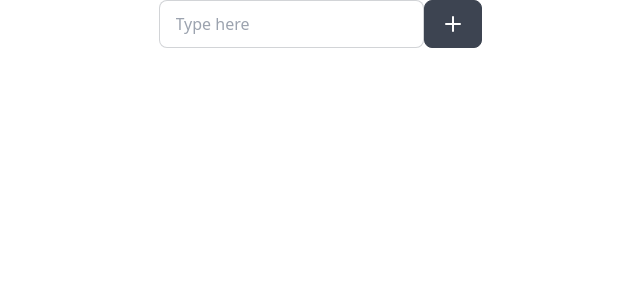
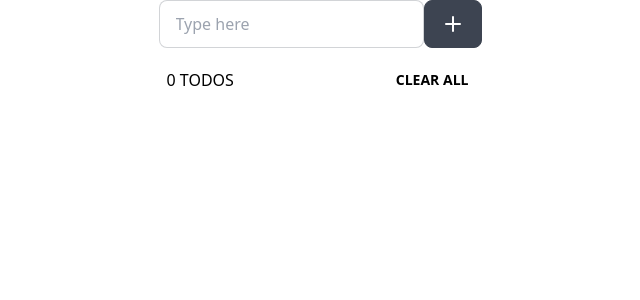
Before and after one commit to CrveniFlash/Im-pissed...todo, a React (Vite) app: page / in a window 1280 px wide. Shown: the top 300 px of the page, without its empty margins (320-960 px from the left). Built offline with nearby package versions, Linux system fonts and the light colour scheme.

Commit message:
halfway done

```diff
--- a/src/App.jsx
+++ b/src/App.jsx
@@ -1,7 +1,6 @@
 import { useState } from 'react'
 import AddTodo from './components/TodoList'
 import './App.css'
-import Form from './components/Form'
 
 function App() {
   return (
--- /dev/null
+++ b/src/components/Button.jsx
@@ -0,0 +1,7 @@
+
+export default function DelButton({children, onClick, className}) {
+
+    return (
+        <button className={className}  onClick={onClick}> {children} </button>
+    )
+}
--- /dev/null
+++ b/src/components/ClearData.jsx
@@ -0,0 +1,16 @@
+import DelButton from "./Button"
+
+
+export default function TodoAppInfo({todoNum, delAll}) {
+
+    return (
+        <div className="flex justify-between items-center m-2">
+            <div>
+                <span className="uppercase"> {todoNum ? todoNum : "0"} Todos</span>
+            </div>
+            <div>
+                <DelButton onClick={delAll} className={"btn btn-ghost p-1"}>Clear All</DelButton>
+            </div>
+        </div>
+    )
+}
--- a/src/components/Form.jsx
+++ b/src/components/Form.jsx
@@ -1,5 +1,4 @@
 import * as Unicons from '@iconscout/react-unicons';
-import { useState } from 'react';
 import { v4 as uuid } from 'uuid';
 
 export default function Form({ todoData, todos, setTodos, setTodoData }) {
@@ -14,7 +13,8 @@ export default function Form({ todoData, todos, setTodos, setTodoData }) {
             ...todos,
             {
                 text: todoData,
-                id: uuid()
+                id: uuid(),
+                completed: false
             }
         ])
         setTodoData("")
--- a/src/components/Todo.jsx
+++ b/src/components/Todo.jsx
@@ -1,15 +1,15 @@
 
 import React from 'react';
 import { useState } from 'react';
-import { useEffect } from 'react';
 
-export default function Todo({todoText, completed}) {
+export default function Todo({ todoText, completed, todos }) {
     const [complete, setComplete] = useState(false)
 
     const handleComplete = () => {
         setComplete(!complete)
     }
 
+    console.log(todos)
 
 
     return (
--- a/src/components/TodoList.jsx
+++ b/src/components/TodoList.jsx
@@ -3,6 +3,7 @@ import Todo from "./Todo";
 import { useState } from "react";
 import { useAutoAnimate } from '@formkit/auto-animate/react'
 import * as Unicons from '@iconscout/react-unicons';
+import ClearData from "./ClearData";
 
 
 export default function AddTodo() {
@@ -10,29 +11,25 @@ export default function AddTodo() {
     const [todos, setTodos] = useState([])
     const [animationParent] = useAutoAnimate()
 
-    console.log(todos)
 
     const delTodo = (item) => {
-        const newArr = todos.filter(e => e.id !== item)
-        setTodos(newArr)
+        setTodos(todos.filter(e => e.id !== item))
     }
 
     return (
         <div>
             <Form todoData={todoData} todos={todos} setTodos={setTodos} setTodoData={setTodoData} />
             <div ref={animationParent} >
-                {todos.map(e => {
+                {todos.map((e, id) => {
                     return (
-                        // eslint-disable-next-line react/jsx-key
-                        <div className="flex justify-between">
-                            <Todo todoText={e.text} che />
+                        <div key={id} className="flex justify-between">
+                            <Todo todoText={e.text} />
                             <button onClick={() => delTodo(e.id)}> <Unicons.UilTrash /> </button>
                         </div>
-
-
                     )
                 })}
             </div>
+            <ClearData delAll={() => setTodos([])} todoNum={todos.length} />
         </div>
 
     )
```
Also changed, not shown: src/components/Buttons.jsx (deleted).
